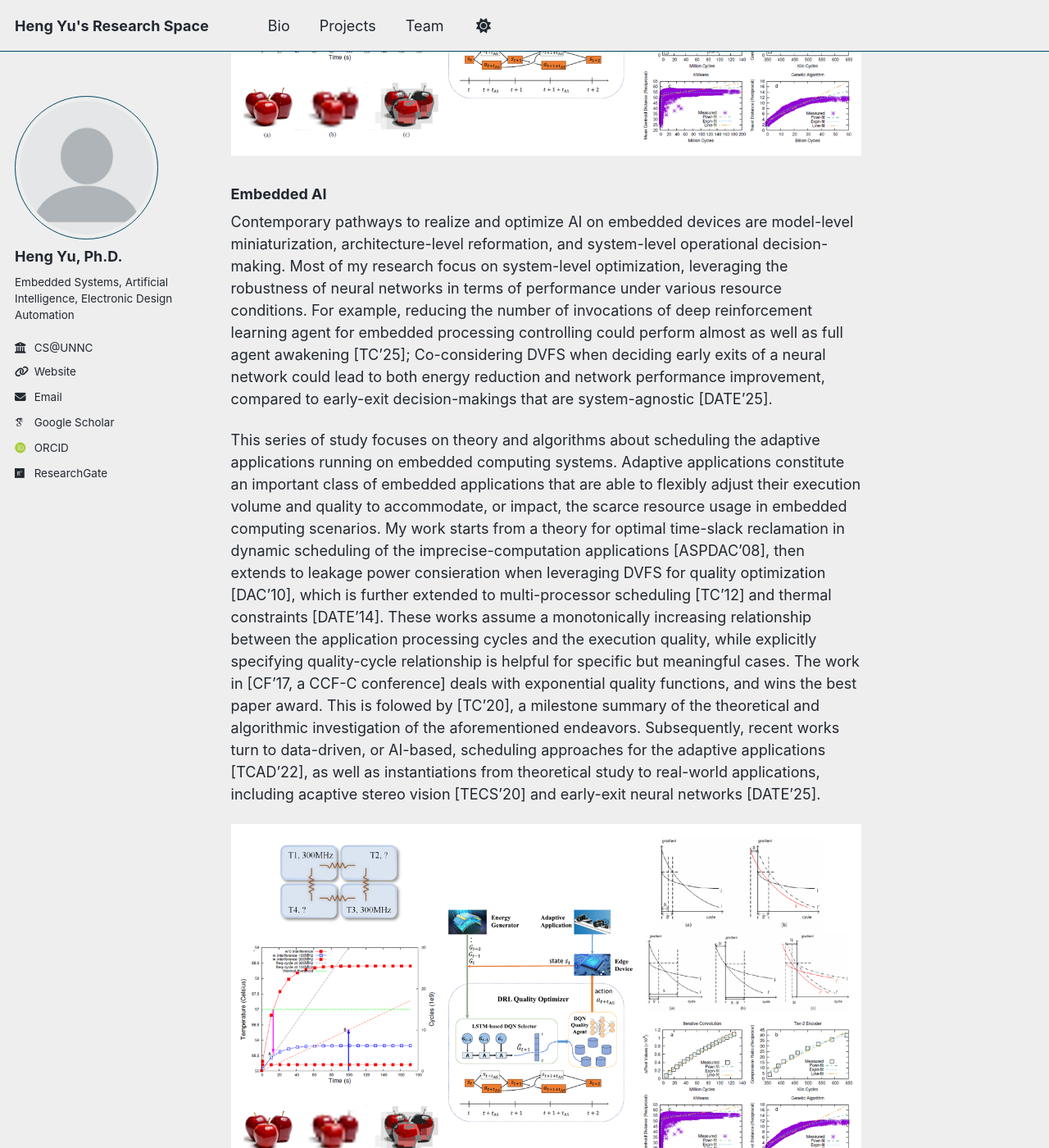
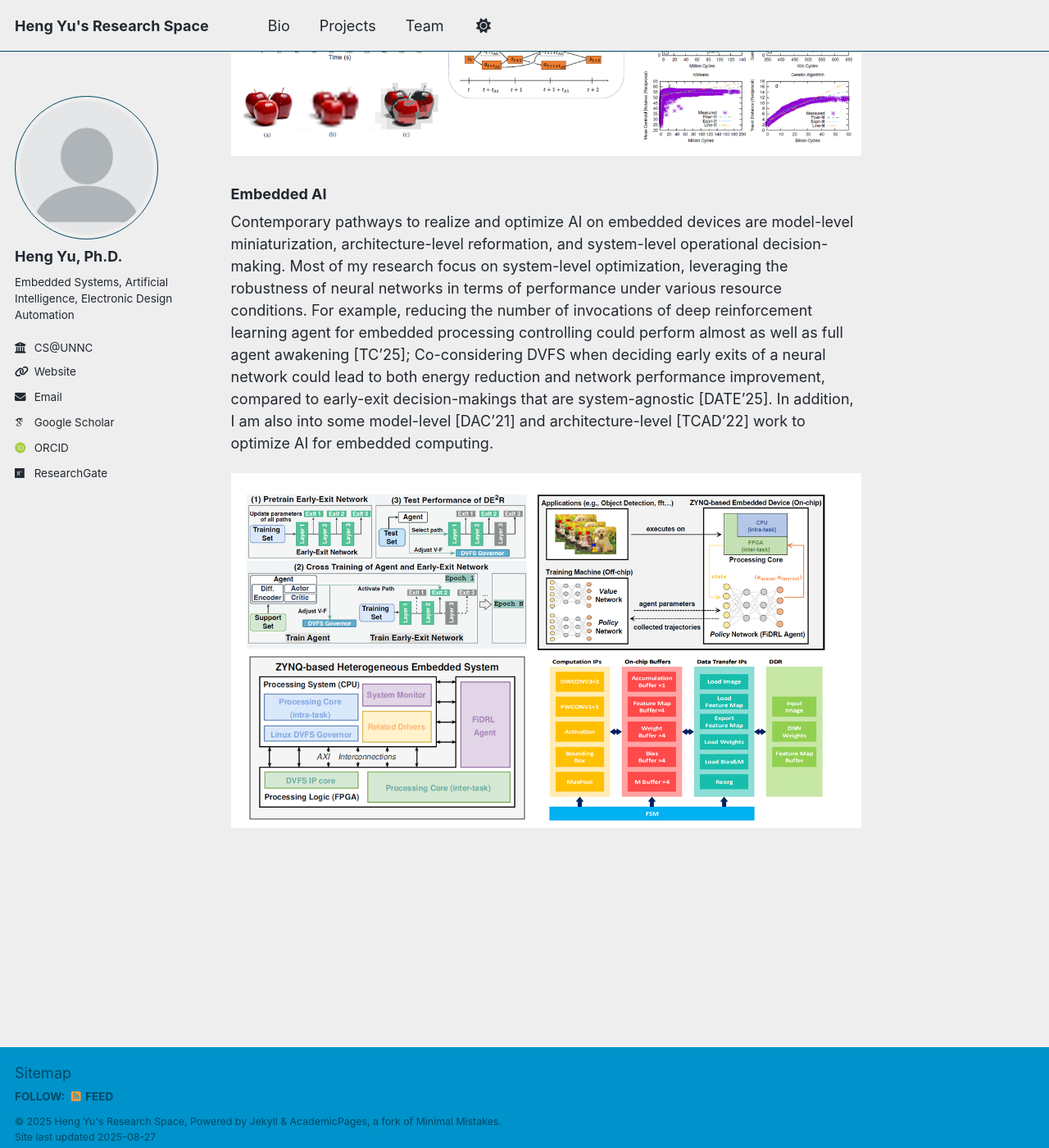
Before and after one commit to eleyuheng/eleyuheng.github.io, a Jekyll site: the page built from _pages/projects.md, in a window 1280 px wide and 1400 px high, scrolled down 933 px. Shown: the whole window at 82% size. Built offline with Jekyll 4.4.1, drawn with Linux system fonts in a browser that asks for light colours; some web fonts are replaced; a script that is not in the unit is left out.

Commit message:
Update projects.md

```diff
--- a/_pages/projects.md
+++ b/_pages/projects.md
@@ -11,9 +11,6 @@ This series of study focuses on theory and algorithms about scheduling the adapt
 ![Adaptive Application Scheduling!](/images/AdaptiveApplications.png "Adaptive Application Scheduling")
 
 ### Embedded AI
-Contemporary pathways to realize and optimize AI on embedded devices are model-level miniaturization, architecture-level reformation, and system-level operational decision-making. Most of my research focus on system-level optimization, leveraging the robustness of neural networks in terms of performance under various resource conditions. For example, reducing the number of invocations of deep reinforcement learning agent for embedded processing controlling could perform almost as well as full agent awakening [TC'25]; Co-considering DVFS when deciding early exits of a neural network could lead to both energy reduction and network performance improvement, compared to early-exit decision-makings that are system-agnostic [DATE'25].
+Contemporary pathways to realize and optimize AI on embedded devices are model-level miniaturization, architecture-level reformation, and system-level operational decision-making. Most of my research focus on system-level optimization, leveraging the robustness of neural networks in terms of performance under various resource conditions. For example, reducing the number of invocations of deep reinforcement learning agent for embedded processing controlling could perform almost as well as full agent awakening [TC'25]; Co-considering DVFS when deciding early exits of a neural network could lead to both energy reduction and network performance improvement, compared to early-exit decision-makings that are system-agnostic [DATE'25]. In addition, I am also into some model-level [DAC'21] and architecture-level [TCAD'22] work to optimize AI for embedded computing.
 
-
-This series of study focuses on theory and algorithms about scheduling the adaptive applications running on embedded computing systems. Adaptive applications constitute an important class of embedded applications that are able to flexibly adjust their execution volume and quality to accommodate, or impact, the scarce resource usage in embedded computing scenarios. My work starts from a theory for optimal time-slack reclamation in dynamic scheduling of the imprecise-computation applications [ASPDAC'08], then extends to leakage power consieration when leveraging DVFS for quality optimization [DAC'10], which is further extended to multi-processor scheduling [TC'12] and thermal constraints [DATE'14]. These works assume a monotonically increasing relationship between the application processing cycles and the execution quality, while explicitly specifying quality-cycle relationship is helpful for specific but meaningful cases. The work in [CF'17, a CCF-C conference] deals with exponential quality functions, and wins the best paper award. This is folowed by [TC'20], a milestone summary of the theoretical and algorithmic investigation of the aforementioned endeavors. Subsequently, recent works turn to data-driven, or AI-based, scheduling approaches for the adaptive applications [TCAD'22], as well as instantiations from theoretical study to real-world applications, including acaptive stereo vision [TECS'20] and early-exit neural networks [DATE'25].
-
-![Adaptive Application Scheduling!](/images/AdaptiveApplications.png "Adaptive Application Scheduling")
+![Embedded AI!](/images/EmbeddedAI.png "Embedded AI")
```
